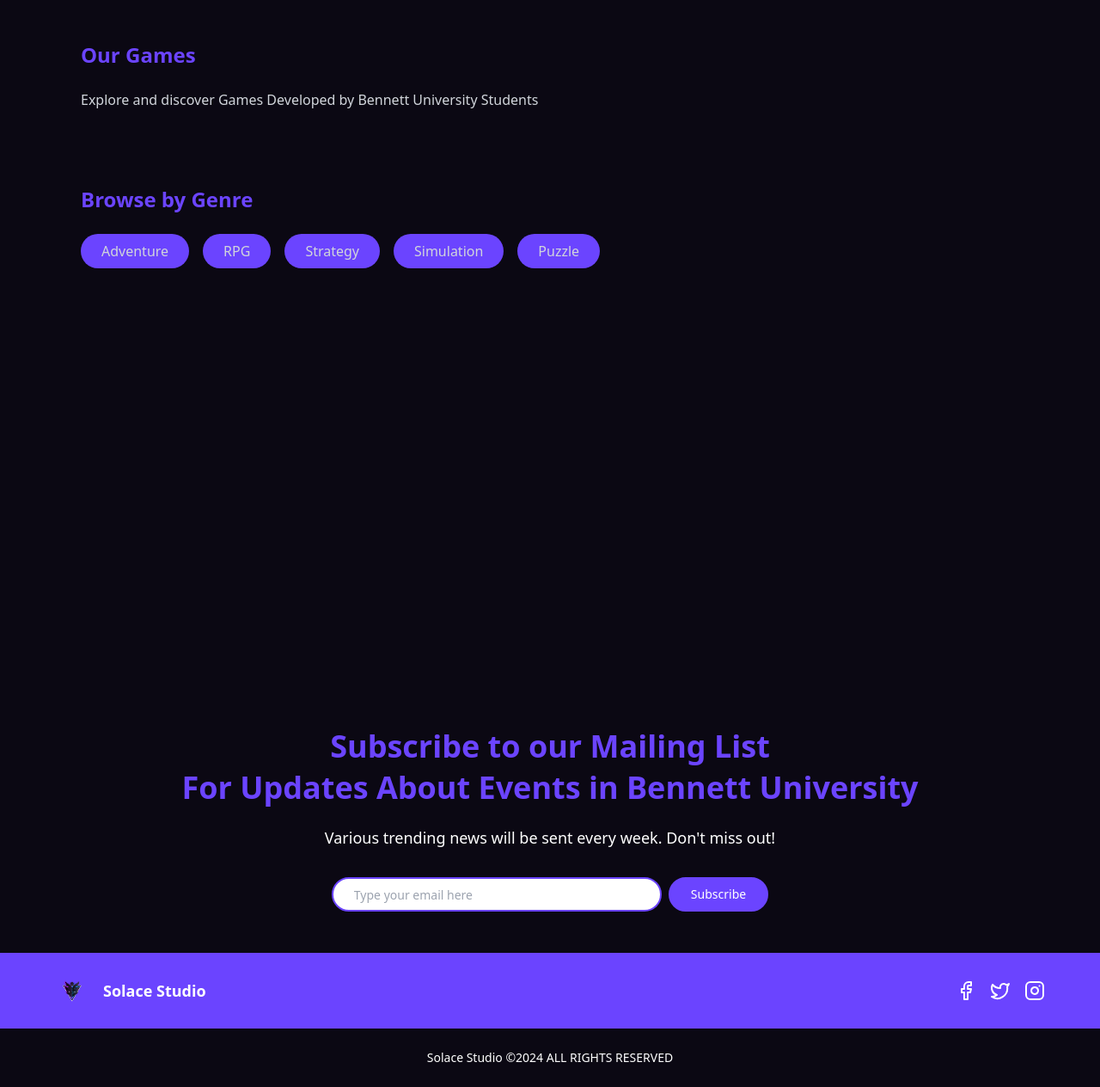
After one commit to shashwatshikharsingh/Solace-Studio-Home, a Flask app: page /games in a window 1280 px wide. The commit adds this page. Shown: the whole page at 86% size. Run offline with Flask 2, Linux system fonts and the light colour scheme; data that the repository does not hold is empty.

Commit message:
Added Games Showcase Page

```diff
--- a/app.py
+++ b/app.py
@@ -1,4 +1,3 @@
-import json
 import base64
 from flask import Flask, flash, redirect, render_template, request, session,g,jsonify,url_for
 from flask_session import Session
@@ -6,10 +5,8 @@ from tempfile import mkdtemp
 from werkzeug.security import check_password_hash, generate_password_hash
 import sqlite3
 import os
-import random
 from helpers import apology, login_required
-import logging
-import joblib
+
 
 
 
@@ -26,12 +23,13 @@ Session(app)
 
 
 
+
 def get_db():
     """Open a new database connection if there is none yet for the current application context."""
     if not hasattr(g, 'sqlite_db'):
         g.sqlite_db = sqlite3.connect("users.db")
         g.sqlite_db.execute("CREATE TABLE IF NOT EXISTS users (id INTEGER PRIMARY KEY AUTOINCREMENT, username TEXT NOT NULL, hash TEXT NOT NULL)")
-        g.sqlite_db.execute("CREATE TABLE IF NOT EXISTS games (id INTEGER PRIMARY KEY AUTOINCREMENT,name TEXT NOT NULL,description TEXT NOT NULL,game_link TEXT NOT NULL,userid INTEGER NOT NULL,FOREIGN KEY (userid) REFERENCES users (id))")
+        g.sqlite_db.execute("CREATE TABLE IF NOT EXISTS games (id INTEGER PRIMARY KEY AUTOINCREMENT,name TEXT NOT NULL,description TEXT NOT NULL,game_link TEXT NOT NULL,userid INTEGER NOT NULL,is_Verified INTEGER NOT NULL,FOREIGN KEY (userid) REFERENCES users (id))")
         g.sqlite_db.execute("CREATE TABLE IF NOT EXISTS game_images (id INTEGER PRIMARY KEY AUTOINCREMENT,game_id INTEGER NOT NULL,picture TEXT NOT NULL,FOREIGN KEY (game_id) REFERENCES games (id))")
 
     return g.sqlite_db
@@ -74,11 +72,11 @@ def submit():
             db = get_db()
             cursor = db.cursor()
 
-            cursor.execute("INSERT INTO games (name, description, game_link, userid) VALUES (?, ?, ?, ?)", (name, description, game_link, session["user_id"]))
+            cursor.execute("INSERT INTO games (name, description, game_link, userid,is_Verified) VALUES (?, ?, ?, ?,?)", (name, description, game_link, session["user_id"],0))
             game_id = cursor.lastrowid
 
             for picture in pictures:
-                picture_string = base64.b64encode(picture.read()).decode("utf-8")
+                picture_string = base64.b64encode(picture.read())
                 cursor.execute("INSERT INTO game_images (game_id, picture) VALUES (?, ?)", (game_id, picture_string))
 
             db.commit()
@@ -90,6 +88,38 @@ def submit():
     else:
         return render_template("submit.html")
 
+
+@app.route("/games",methods=["GET"])
+def games():
+    """Display All Games"""
+    try:
+        db = get_db()
+        cursor = db.cursor()
+        cursor.execute("SELECT * FROM games WHERE is_Verified = 1")
+        games = cursor.fetchall()
+
+        game_details = []
+
+        for game in games:
+            cursor.execute("SELECT picture FROM game_images WHERE game_id = ?", (game[0],))
+            pictures = cursor.fetchall()
+            picture_address = []
+
+
+
+            if not os.path.exists(f"static/temp/{game[1]}.png"):
+                with open(f"static/temp/{game[1]}.png", "wb") as f:
+                    picture_address.append(f"./static/temp/{game[1]}.png")
+                    f.write(base64.b64decode(pictures[0][0]))
+            else:
+                picture_address.append(f"./static/temp/{game[1]}.png")
+
+            game_details.append({"name": game[1], "description": game[2], "game_link": game[3], "pictures": picture_address})
+    except Exception as e:
+        print(e)
+        return apology("Error Fetching Games")
+
+    return render_template("games.html",games=game_details)
 
 
 
--- a/helpers.py
+++ b/helpers.py
@@ -1,5 +1,6 @@
 from flask import redirect, render_template, session
 from functools import wraps
+import os
 
 
 def apology(message, code=400):
@@ -29,3 +30,8 @@ def login_required(f):
             return redirect("/login")
         return f(*args, **kwargs)
     return decorated_function
+
+def delete_images():
+    for picture in os.listdir("static/temp"):
+        os.remove(picture)
+    return True
--- a/static/css/output.css
+++ b/static/css/output.css
@@ -544,6 +544,40 @@ video {
   --tw-backdrop-sepia:  ;
 }
 
+.container {
+  width: 100%;
+}
+
+@media (min-width: 640px) {
+  .container {
+    max-width: 640px;
+  }
+}
+
+@media (min-width: 768px) {
+  .container {
+    max-width: 768px;
+  }
+}
+
+@media (min-width: 1024px) {
+  .container {
+    max-width: 1024px;
+  }
+}
+
+@media (min-width: 1280px) {
+  .container {
+    max-width: 1280px;
+  }
+}
+
+@media (min-width: 1536px) {
+  .container {
+    max-width: 1536px;
+  }
+}
+
 .static {
   position: static;
 }
@@ -559,6 +593,18 @@ video {
 
 .mb-2 {
   margin-bottom: 0.5rem;
+}
+
+.mb-4 {
+  margin-bottom: 1rem;
+}
+
+.mb-8 {
+  margin-bottom: 2rem;
+}
+
+.mr-4 {
+  margin-right: 1rem;
 }
 
 .mt-4 {
@@ -585,6 +631,10 @@ video {
   display: inline-flex;
 }
 
+.grid {
+  display: grid;
+}
+
 .h-10 {
   height: 2.5rem;
 }
@@ -617,8 +667,8 @@ video {
   width: 100%;
 }
 
-.w-20 {
-  width: 5rem;
+.min-w-full {
+  min-width: 100%;
 }
 
 .max-w-6xl {
@@ -627,6 +677,10 @@ video {
 
 .max-w-sm {
   max-width: 24rem;
+}
+
+.grid-cols-4 {
+  grid-template-columns: repeat(4, minmax(0, 1fr));
 }
 
 .flex-col {
@@ -651,6 +705,10 @@ video {
 
 .gap-2 {
   gap: 0.5rem;
+}
+
+.gap-4 {
+  gap: 1rem;
 }
 
 .space-x-2 > :not([hidden]) ~ :not([hidden]) {
@@ -838,6 +900,11 @@ video {
   color: rgb(0 0 0 / var(--tw-text-opacity));
 }
 
+.text-gray-300 {
+  --tw-text-opacity: 1;
+  color: rgb(209 213 219 / var(--tw-text-opacity));
+}
+
 .text-gray-500 {
   --tw-text-opacity: 1;
   color: rgb(107 114 128 / var(--tw-text-opacity));
--- /dev/null
+++ b/templates/games.html
@@ -0,0 +1,46 @@
+{% extends "layout.html" %}
+
+{% block title %}
+    Games List
+{% endblock %}
+
+{% block main %}
+<body class="min-h-screen min-w-full bg-[#0b0813]">
+<div>
+  <main class="container min-h-screen mx-auto px-4 py-12 bg-[#0b0813]">
+    <section class="mb-8">
+      <h2 class="text-2xl font-bold text-[#6b44ff] mb-4">Our Games</h2>
+      <p class="text-gray-300 mb-8">Explore and discover Games Developed by Bennett University Students</p>
+      <br class="mb-8 bg-[#6b44ff] h-6 w-20 rounded-full" />
+      <div class="grid grid-cols-4 gap-4">
+        {% for game in games %}
+        <div class="bg-[#0b0813] rounded-3xl shadow p-4 hover:scale-105 delay-150 border-2 border-[#6b44ff] ">
+          <a href="#">
+            <img src="{{ game.pictures[0] }}" alt="{{ game.name }}" class="w-full rounded mb-4">
+          </a>
+          <h3 class="text-[#6b44ff] text-3xl">{{ game.name }}</h3>
+          <p class="text-gray-300 mb-2">{{ game.description }}</p>
+          <button class="bg-[#6b44ff] text-white mt-4 px-4 py-2 rounded-full hover:bg-[#4a29c5] hover:scale-110" onclick="window.location.href='{{ game.url }}'">Play Now</button>
+        </div>
+        {% endfor %}
+    </div>
+  </section>
+
+
+  <section>
+    <h2 class="text-2xl font-bold text-[#6b44ff] mb-4">Browse by Genre</h2>
+    <div class="flex flex-wrap">
+      <a href="#" class="inline-block px-4 py-2 rounded-full bg-[#6b44ff] text-gray-300  hover:bg-[#4a29c5] hover:text-gray-50 no-underline mr-4 mb-2">Adventure</a>
+      <a href="#" class="inline-block px-4 py-2 rounded-full bg-[#6b44ff] text-gray-300  hover:bg-[#4a29c5] hover:text-gray-50 no-underline mr-4 mb-2">RPG</a>
+      <a href="#" class="inline-block px-4 py-2 rounded-full bg-[#6b44ff] text-gray-300 hover:bg-[#4a29c5] hover:text-gray-50 no-underline mr-4 mb-2">Strategy</a>
+      <a href="#" class="inline-block px-4 py-2 rounded-full bg-[#6b44ff] text-gray-300  hover:bg-[#4a29c5] hover:text-gray-50 no-underline mr-4 mb-2">Simulation</a>
+      <a href="#" class="inline-block px-4 py-2 rounded-full bg-[#6b44ff] text-gray-300 hover:bg-[#4a29c5]  hover:text-gray-50 no-underline mr-4 mb-2">Puzzle</a>
+    </div>
+  </section>
+</main>
+</div>
+
+</body>
+</html>
+
+{% endblock %}
--- a/templates/layout.html
+++ b/templates/layout.html
@@ -10,6 +10,7 @@
     <link href="{{url_for('static',filename='css/output.css')}}" rel="stylesheet">
     <link crossorigin="anonymous" href="https://cdn.jsdelivr.net/npm/bootstrap@5.1.3/dist/css/bootstrap.min.css" integrity="sha384-1BmE4kWBq78iYhFldvKuhfTAU6auU8tT94WrHftjDbrCEXSU1oBoqyl2QvZ6jIW3" rel="stylesheet">
     <script crossorigin="anonymous" src="https://cdn.jsdelivr.net/npm/bootstrap@5.1.3/dist/js/bootstrap.bundle.min.js" integrity="sha384-ka7Sk0Gln4gmtz2MlQnikT1wXgYsOg+OMhuP+IlRH9sENBO0LRn5q+8nbTov4+1p"></script>
+    <link rel="icon" href="/static/assets/logo.png" type="image/x-icon">
 </head>
 
 
```
Also changed, not shown: other parts of static/css/output.css (+40 -4 lines), static/assets/test.png (added), 1 other file.
